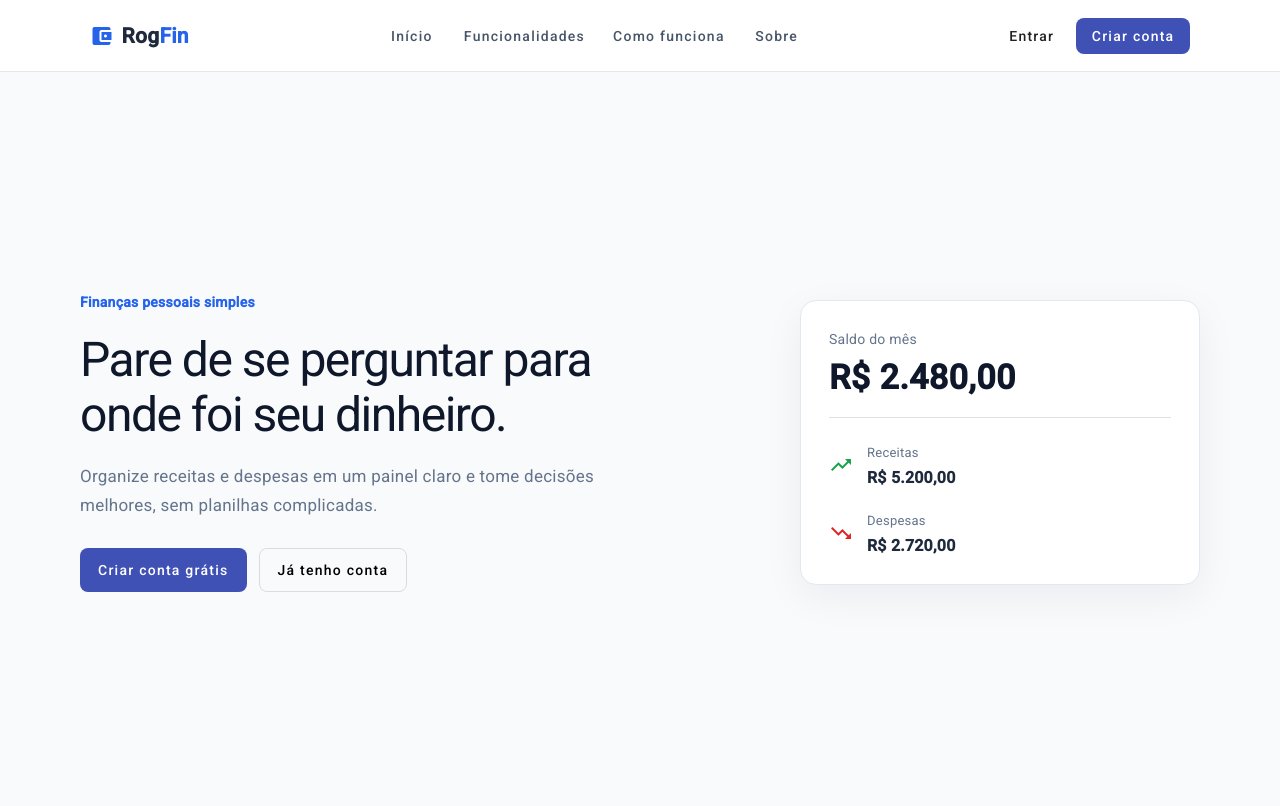
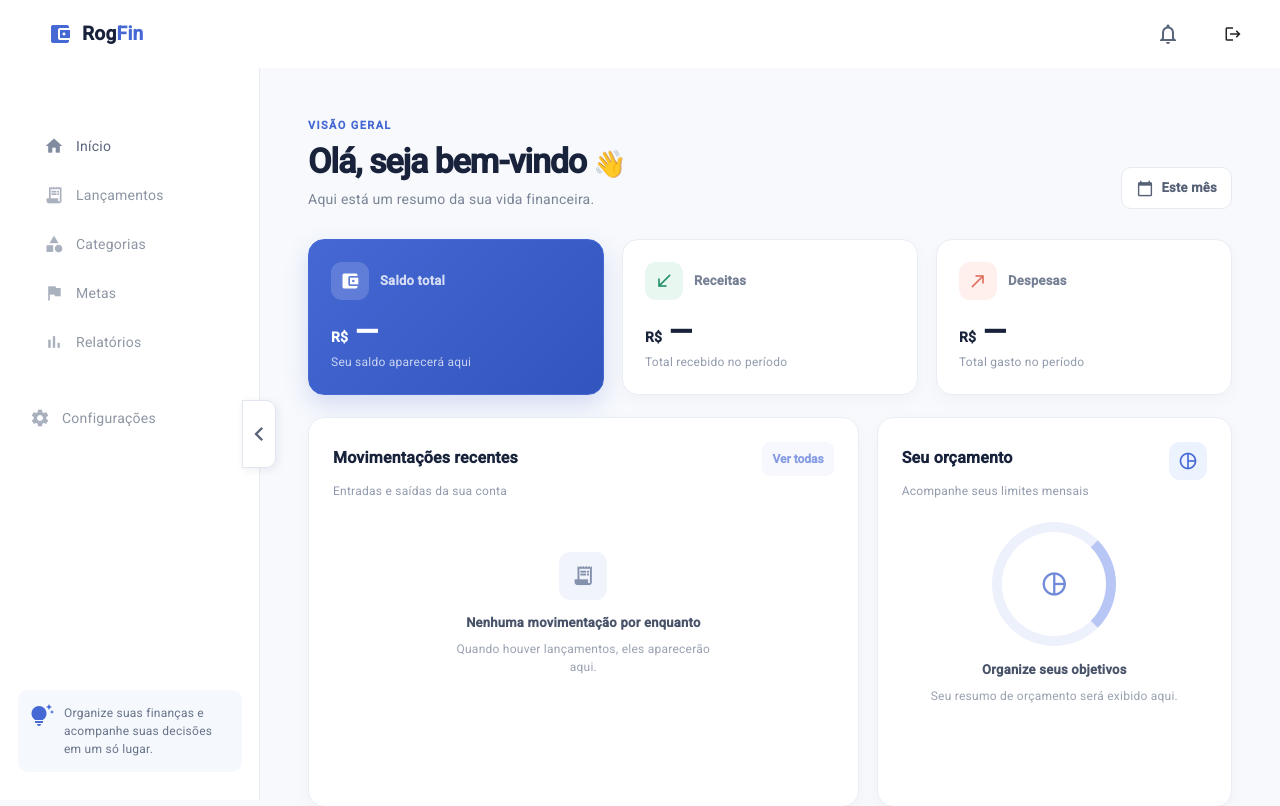
Before and after one commit to rodrigogomes199820-ui/sistema-controle-financeiro-frontend, an Angular app: page /layout/dashboard in a window 1280 px wide. Before the commit this address led to /. Shown: the top 806 px of the page. Built offline with nearby package versions, Linux system fonts and the light colour scheme; no server answers; sample sign-in values are in the browser's storage.

Commit message:
crianção de dasboard

```diff
--- a/src/app/app-routing.module.ts
+++ b/src/app/app-routing.module.ts
@@ -6,6 +6,7 @@ import { LoginComponent } from './features/auth/login/login.component';
 import { CadastroComponent } from './features/auth/cadastro/cadastro.component';
 import { NavbarComponent } from './layout/navbar/navbar.component';
 import { AuthGuard } from './core/guards/auth.guard';
+import { DashboardComponent } from './pages/dashboard/dashboard.component';
 
 const routes: Routes = [
 {
@@ -15,7 +16,11 @@ component: HomeComponent
 {
 path: 'layout',
 component: NavbarComponent,
-canActivate: [AuthGuard]
+canActivate: [AuthGuard],
+children: [
+  { path: '', pathMatch: 'full', redirectTo: 'dashboard' },
+  { path: 'dashboard', component: DashboardComponent }
+]
 },
 {
 path: 'login',
--- a/src/app/app.module.ts
+++ b/src/app/app.module.ts
@@ -13,6 +13,7 @@ import { LoginComponent } from './features/auth/login/login.component';
 import { CadastroComponent } from './features/auth/cadastro/cadastro.component';
 import { AuthInterceptor } from './core/interceptors/auth.interceptor';
 import { SidebarComponent } from './layout/sidebar/sidebar.component';
+import { DashboardComponent } from './pages/dashboard/dashboard.component';
 
 @NgModule({
   declarations: [
@@ -21,7 +22,8 @@ import { SidebarComponent } from './layout/sidebar/sidebar.component';
     SidebarComponent,
     HomeComponent,
     LoginComponent,
-    CadastroComponent
+    CadastroComponent,
+    DashboardComponent
   ],
   imports: [
     BrowserModule,
--- a/src/app/features/auth/login/login.component.ts
+++ b/src/app/features/auth/login/login.component.ts
@@ -71,7 +71,7 @@ export class LoginComponent implements OnInit {
 
           localStorage.setItem('token', resposta.token);
 
-          void this.router.navigate(['/layout']);
+          void this.router.navigate(['/layout/dashboard']);
         },
         error: (erro) => {
           this.erro = this.authService.mensagemDeErro(
--- a/src/app/layout/navbar/navbar.component.html
+++ b/src/app/layout/navbar/navbar.component.html
@@ -1,5 +1,5 @@
 <mat-toolbar class="navbar">
-  <a class="brand" routerLink="/layout" aria-label="FinanceFlow - início">
+  <a class="brand" routerLink="/layout/dashboard" aria-label="FinanceFlow - início">
     <mat-icon class="brand-icon">account_balance_wallet</mat-icon>
     <span>Rog<span class="brand-highlight">Fin</span></span>
   </a>
@@ -21,4 +21,9 @@
   </button>
 </mat-toolbar>
 
-<app-sidebar></app-sidebar>
+<div class="layout-content">
+  <app-sidebar></app-sidebar>
+  <main class="page-content">
+    <router-outlet></router-outlet>
+  </main>
+</div>
--- a/src/app/layout/navbar/navbar.component.scss
+++ b/src/app/layout/navbar/navbar.component.scss
@@ -67,3 +67,21 @@
     margin-right: 2px;
   }
 }
+
+
+.layout-content {
+  display: flex;
+  min-height: calc(100vh - 68px);
+  background: #f7f9fc;
+}
+
+.page-content {
+  flex: 1 1 auto;
+  min-width: 0;
+}
+
+@media (max-width: 680px) {
+  .layout-content {
+    flex-direction: column;
+  }
+}
--- a/src/app/layout/sidebar/sidebar.component.html
+++ b/src/app/layout/sidebar/sidebar.component.html
@@ -5,7 +5,7 @@
     [attr.inert]="recolhido ? '' : null">
     <div class="sidebar-section">
       <div class="sidebar-nav">
-        <a class="sidebar-link" routerLink="/layout" aria-current="page">
+        <a class="sidebar-link" routerLink="/layout/dashboard" aria-current="page">
           <mat-icon aria-hidden="true">home</mat-icon>
           <span>Início</span>
         </a>
--- /dev/null
+++ b/src/app/pages/dashboard/dashboard.component.html
@@ -0,0 +1,74 @@
+<main class="dashboard">
+  <header class="dashboard-header">
+    <div>
+      <p class="eyebrow">VISÃO GERAL</p>
+      <h1>Olá, {{ nomeUsuario || 'seja bem-vindo' }} <span aria-hidden="true">👋</span></h1>
+      <p class="subtitle">Aqui está um resumo da sua vida financeira.</p>
+    </div>
+    <span class="period-chip">
+      <mat-icon aria-hidden="true">calendar_today</mat-icon>
+      Este mês
+    </span>
+  </header>
+
+  <section class="summary-grid" aria-label="Resumo financeiro">
+    <article class="summary-card balance-card">
+      <div class="card-topline">
+        <span class="card-icon balance-icon"><mat-icon>account_balance_wallet</mat-icon></span>
+        <span class="card-caption">Saldo total</span>
+      </div>
+      <p class="card-value">R$ <span>—</span></p>
+      <p class="card-helper">Seu saldo aparecerá aqui</p>
+    </article>
+
+    <article class="summary-card">
+      <div class="card-topline">
+        <span class="card-icon income-icon"><mat-icon>south_west</mat-icon></span>
+        <span class="card-caption">Receitas</span>
+      </div>
+      <p class="card-value">R$ <span>—</span></p>
+      <p class="card-helper">Total recebido no período</p>
+    </article>
+
+    <article class="summary-card">
+      <div class="card-topline">
+        <span class="card-icon expense-icon"><mat-icon>north_east</mat-icon></span>
+        <span class="card-caption">Despesas</span>
+      </div>
+      <p class="card-value">R$ <span>—</span></p>
+      <p class="card-helper">Total gasto no período</p>
+    </article>
+  </section>
+
+  <section class="details-grid" aria-label="Detalhes financeiros">
+    <article class="content-card transactions-card">
+      <div class="section-heading">
+        <div>
+          <h2>Movimentações recentes</h2>
+          <p>Entradas e saídas da sua conta</p>
+        </div>
+        <button type="button" class="text-button" disabled>Ver todas</button>
+      </div>
+      <div class="empty-state">
+        <span class="empty-icon"><mat-icon>receipt_long</mat-icon></span>
+        <strong>Nenhuma movimentação por enquanto</strong>
+        <span>Quando houver lançamentos, eles aparecerão aqui.</span>
+      </div>
+    </article>
+
+    <article class="content-card budget-card">
+      <div class="section-heading">
+        <div>
+          <h2>Seu orçamento</h2>
+          <p>Acompanhe seus limites mensais</p>
+        </div>
+        <span class="budget-icon"><mat-icon>pie_chart_outline</mat-icon></span>
+      </div>
+      <div class="budget-empty">
+        <div class="budget-ring"><mat-icon>pie_chart_outline</mat-icon></div>
+        <strong>Organize seus objetivos</strong>
+        <span>Seu resumo de orçamento será exibido aqui.</span>
+      </div>
+    </article>
+  </section>
+</main>
--- /dev/null
+++ b/src/app/pages/dashboard/dashboard.component.scss
@@ -0,0 +1,216 @@
+:host {
+  display: block;
+  min-height: 100%;
+}
+
+.dashboard {
+  box-sizing: border-box;
+  width: min(1440px, 100%);
+  max-width: 100%;
+  margin: 0 auto;
+  padding: clamp(24px, 4vw, 48px);
+  color: #18233b;
+}
+
+.dashboard-header {
+  display: flex;
+  align-items: flex-end;
+  justify-content: space-between;
+  gap: 24px;
+  margin-bottom: 30px;
+}
+
+.eyebrow {
+  margin: 0 0 9px;
+  color: #4568d4;
+  font-size: 11px;
+  font-weight: 750;
+  letter-spacing: 1.4px;
+}
+
+.dashboard-header h1 {
+  margin: 0;
+  font-size: clamp(26px, 3vw, 34px);
+  font-weight: 700;
+  letter-spacing: -1.1px;
+}
+
+.dashboard-header h1 span { font-size: 0.78em; }
+
+.subtitle {
+  margin: 9px 0 0;
+  color: #7b8496;
+  font-size: 14px;
+}
+
+.period-chip {
+  display: inline-flex;
+  align-items: center;
+  gap: 8px;
+  padding: 10px 14px;
+  border: 1px solid #e7eaf1;
+  border-radius: 10px;
+  background: #fff;
+  color: #566176;
+  font-size: 13px;
+  font-weight: 600;
+  white-space: nowrap;
+}
+
+.period-chip mat-icon { width: 17px; height: 17px; font-size: 17px; }
+
+.summary-grid {
+  display: grid;
+  grid-template-columns: repeat(3, minmax(0, 1fr));
+  gap: 18px;
+}
+
+.summary-card,
+.content-card {
+  border: 1px solid #e9edf4;
+  border-radius: 16px;
+  background: #fff;
+  box-shadow: 0 5px 18px rgb(28 45 79 / 3%);
+}
+
+.summary-card {
+  min-width: 0;
+  padding: 22px;
+}
+
+.balance-card {
+  border-color: #4568d4;
+  background: linear-gradient(135deg, #4568d4, #3154bd);
+  color: #fff;
+  box-shadow: 0 10px 24px rgb(69 104 212 / 20%);
+}
+
+.card-topline { display: flex; align-items: center; gap: 11px; }
+
+.card-icon,
+.budget-icon,
+.empty-icon {
+  display: grid;
+  flex: 0 0 auto;
+  width: 38px;
+  height: 38px;
+  place-items: center;
+  border-radius: 11px;
+}
+
+.card-icon mat-icon,
+.budget-icon mat-icon,
+.empty-icon mat-icon { width: 20px; height: 20px; font-size: 20px; }
+
+.balance-icon { background: rgb(255 255 255 / 16%); color: #fff; }
+.income-icon { background: #e8f7f0; color: #239268; }
+.expense-icon { background: #fff0ed; color: #dd705e; }
+
+.card-caption { color: #778196; font-size: 13px; font-weight: 600; }
+.balance-card .card-caption { color: rgb(255 255 255 / 78%); }
+
+.card-value {
+  margin: 22px 0 5px;
+  font-size: 14px;
+  font-weight: 600;
+}
+
+.card-value span {
+  margin-left: 3px;
+  font-size: 30px;
+  font-weight: 700;
+  letter-spacing: -0.8px;
+}
+
+.card-helper { margin: 0; color: #929bad; font-size: 12px; }
+.balance-card .card-helper { color: rgb(255 255 255 / 72%); }
+
+.details-grid {
+  display: grid;
+  grid-template-columns: minmax(0, 1.55fr) minmax(280px, 1fr);
+  gap: 18px;
+  margin-top: 22px;
+}
+
+.content-card { min-height: 340px; padding: 24px; }
+
+.section-heading {
+  display: flex;
+  align-items: flex-start;
+  justify-content: space-between;
+  gap: 16px;
+}
+
+.section-heading h2 { margin: 0; font-size: 16px; font-weight: 700; }
+.section-heading p { margin: 7px 0 0; color: #929bad; font-size: 12px; }
+
+.text-button {
+  padding: 7px 10px;
+  border: 0;
+  border-radius: 8px;
+  background: #f2f5fc;
+  color: #4568d4;
+  font: inherit;
+  font-size: 12px;
+  font-weight: 650;
+}
+
+.text-button:disabled { cursor: default; opacity: 0.65; }
+.budget-icon { background: #edf2ff; color: #4568d4; }
+
+.empty-state,
+.budget-empty {
+  display: flex;
+  align-items: center;
+  flex-direction: column;
+  justify-content: center;
+  min-height: 225px;
+  text-align: center;
+}
+
+.empty-icon { width: 48px; height: 48px; margin-bottom: 13px; background: #f1f4fb; color: #8492ae; }
+.empty-icon mat-icon { width: 23px; height: 23px; font-size: 23px; }
+.empty-state strong,
+.budget-empty strong { color: #48536a; font-size: 13px; }
+.empty-state > span:last-child,
+.budget-empty > span { max-width: 260px; margin-top: 7px; color: #9aa2b1; font-size: 12px; line-height: 1.5; }
+
+.budget-ring {
+  display: grid;
+  width: 104px;
+  height: 104px;
+  margin: 0 0 14px;
+  place-items: center;
+  border: 10px solid #edf1fb;
+  border-right-color: #b7c6f5;
+  border-radius: 50%;
+  color: #7189d9;
+}
+
+.budget-ring mat-icon { width: 28px; height: 28px; font-size: 28px; }
+
+@media (max-width: 980px) {
+  .summary-grid { grid-template-columns: repeat(2, minmax(0, 1fr)); }
+  .balance-card { grid-column: 1 / -1; }
+  .details-grid { grid-template-columns: 1fr; }
+}
+
+@media (max-width: 600px) {
+  .dashboard { padding: 24px 16px 32px; }
+  .dashboard-header { align-items: flex-start; flex-direction: column; gap: 17px; margin-bottom: 22px; }
+  .summary-grid { grid-template-columns: 1fr; gap: 12px; }
+  .balance-card { grid-column: auto; }
+  .summary-card { padding: 18px; }
+  .details-grid { gap: 12px; margin-top: 14px; }
+  .content-card { min-height: 300px; padding: 19px; }
+}
+
+@media (max-width: 380px) {
+  .dashboard { padding-right: 12px; padding-left: 12px; }
+  .dashboard-header h1 { font-size: 25px; letter-spacing: -0.8px; overflow-wrap: anywhere; }
+  .summary-card { padding: 16px; }
+  .content-card { padding: 16px; }
+  .section-heading { gap: 8px; }
+  .section-heading h2 { font-size: 15px; }
+  .text-button { padding: 7px; }
+}
--- /dev/null
+++ b/src/app/pages/dashboard/dashboard.component.ts
@@ -0,0 +1,32 @@
+import { Component, OnInit } from '@angular/core';
+import { UsuariosService } from 'src/app/core/services/usuarios.service';
+
+@Component({
+  selector: 'app-dashboard',
+  templateUrl: './dashboard.component.html',
+  styleUrls: ['./dashboard.component.scss']
+})
+export class DashboardComponent implements OnInit{
+ nomeUsuario: string = '';
+ constructor(
+    public usuariosService: UsuariosService
+  ) {}
+
+
+ngOnInit(): void {
+  this.loadUser()
+}
+
+
+
+
+loadUser():void{
+  this.usuariosService.buscarUsuarioAtual().subscribe((result)=>{
+    this.nomeUsuario = result.usuario.nome
+  })
+}
+
+
+
+
+}
```
